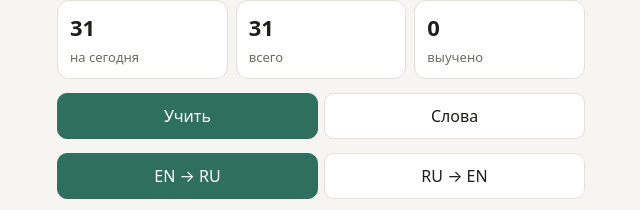
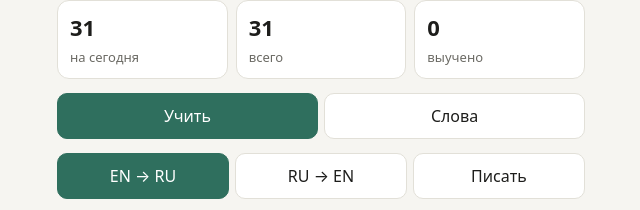
Before and after one commit to Gaaramweb/-, a plain HTML site: page index.html in a window 1280 px wide. Shown: the part 65-275 px from the top of the page, without its empty margins (319-959 px from the left). Drawn offline with Linux system fonts and the light colour scheme.

Commit message:
Update index.html

```diff
--- a/index.html
+++ b/index.html
@@ -75,7 +75,7 @@ level|уровень|What is your level?
 character|персонаж; характер|The game has a cool character.
 game|игра|I play games at night.
 customer|покупатель, клиент|The customer is happy.`;
-var cards=[],queue=[],cur=null,shown=false,dir="en",tab="study",exp="";
+var cards=[],queue=[],cur=null,shown=false,dir="en",tab="study",exp="",ok=false,typed="";
 function $(i){return document.getElementById(i)}
 function today(){return Math.floor(Date.now()/DAY)}
 function esc(s){return String(s||"").replace(/[&<>"]/g,function(c){return{"&":"&amp;","<":"&lt;",">":"&gt;",'"':"&quot;"}[c]})}
@@ -89,14 +89,14 @@ function build(all){var d=today();queue=cards.filter(function(c){return all||c.d
 function next(){cur=queue.shift()||null;shown=false;render()}
 function rate(r){var c=cur;if(r==="again"){c.box=0;c.due=today();queue.push(c)}else if(r==="hard"){c.box=Math.max(1,c.box);c.due=today()+1}else{c.box=Math.min(5,c.box+1);c.due=today()+IV[c.box]}save();next()}
 function studyHTML(){
- var h='<div class="seg"><button data-act="dir" data-v="en" class="'+(dir==="en"?"on":"")+'">EN → RU</button><button data-act="dir" data-v="ru" class="'+(dir==="ru"?"on":"")+'">RU → EN</button></div>';
+ var h='<div class="seg"><button data-act="dir" data-v="en" class="'+(dir==="en"?"on":"")+'">EN → RU</button><button data-act="dir" data-v="ru" class="'+(dir==="ru"?"on":"")+'">RU → EN</button><button data-act="dir" data-v="type" class="'+(dir==="type"?"on":"")+'">Писать</button></div>';
  if(!cur)return h+'<div class="card"><div class="big">На сегодня всё 🎉</div><p class="mute">Приходи завтра. Каждый день хотя бы 10 минут.</p><button class="btn ghost" data-act="all">Повторить все карточки</button></div>';
- var q=dir==="en"?cur.en:cur.ru,a=dir==="en"?cur.ru:cur.en;
+ var q=dir==="en"?cur.en:cur.ru,a=dir==="en"?cur.ru:cur.en;var ty=dir==="type";if(ty)a=cur.en;
  h+='<div class="card"><div class="big">'+esc(q)+'</div>';
  if(dir==="en"||shown)h+='<button class="icon" data-act="say" aria-label="Слушать">🔊</button>';
- if(!shown)h+='<button class="btn" data-act="show">Показать ответ</button>';
- else{h+='<div class="ans">'+esc(a)+'</div>';if(cur.ex)h+='<div class="ex">'+esc(cur.ex)+'</div>';
-  h+='<div class="rate"><button class="btn bad" data-act="rate" data-v="again">Не знаю</button><button class="btn mid" data-act="rate" data-v="hard">Трудно</button><button class="btn" data-act="rate" data-v="good">Знаю</button></div>'}
+ if(!shown)h+=ty?'<input id="ty" placeholder="Напиши по-английски" autocapitalize="off" autocomplete="off" spellcheck="false" style="margin-top:8px;text-align:center"><button class="btn" data-act="check">Проверить</button>':'<button class="btn" data-act="show">Показать ответ</button>';
+ else{if(ty)h+='<div class="mute">'+(ok?'✅ Верно':'❌ Ты написал: '+esc(typed))+'</div>';h+='<div class="ans">'+esc(a)+'</div>';if(cur.ex)h+='<div class="ex">'+esc(cur.ex)+'</div>';
+  if(ty&&!ok)h+='<div class="rate"><button class="btn bad" data-act="rate" data-v="again">Дальше</button></div>';else h+='<div class="rate"><button class="btn bad" data-act="rate" data-v="again">Не знаю</button><button class="btn mid" data-act="rate" data-v="hard">Трудно</button><button class="btn" data-act="rate" data-v="good">Знаю</button></div>'}
  return h+'<div class="mute small">Осталось в очереди: '+queue.length+'</div></div>'}
 function wordsHTML(){
  var h='<h2>Новое слово</h2><input id="en" placeholder="English"><input id="ru" placeholder="Перевод"><input id="ex" placeholder="Пример (можно пусто)"><button class="btn" data-act="add">Добавить</button>';
@@ -109,11 +109,12 @@ function render(){
  var d=today(),due=cards.filter(function(c){return c.due<=d}).length,L=cards.filter(function(c){return c.box>=4}).length;
  var h='<h1>Мои карточки</h1><div class="stats"><div class="stat"><b>'+due+'</b><span>на сегодня</span></div><div class="stat"><b>'+cards.length+'</b><span>всего</span></div><div class="stat"><b>'+L+'</b><span>выучено</span></div></div>';
  h+='<div class="tabs"><button data-act="tab" data-v="study" class="'+(tab==="study"?"on":"")+'">Учить</button><button data-act="tab" data-v="words" class="'+(tab==="words"?"on":"")+'">Слова</button></div>';
- $("app").innerHTML=h+(tab==="study"?studyHTML():wordsHTML())}
+ $("app").innerHTML=h+(tab==="study"?studyHTML():wordsHTML());var t=$("ty");if(t)t.focus()}
 document.addEventListener("click",function(e){var b=e.target.closest("[data-act]");if(!b)return;var a=b.dataset.act,v=b.dataset.v;
  if(a==="tab"){tab=v;if(v==="study")build(false);else render()}
  else if(a==="dir"){dir=v;shown=false;render()}
  else if(a==="show"){shown=true;render()}
+ else if(a==="check"){typed=$("ty").value.trim();ok=typed.toLowerCase()===cur.en.toLowerCase();shown=true;render()}
  else if(a==="say"){say(cur.en)}
  else if(a==="rate"){rate(v)}
  else if(a==="all"){build(true)}
@@ -122,6 +123,7 @@ document.addEventListener("click",function(e){var b=e.target.closest("[data-act]
  else if(a==="exp"){exp=cards.map(function(c){return c.en+" | "+c.ru+(c.ex?" | "+c.ex:"")}).join("\n");render()}
  else if(a==="del"){cards=cards.filter(function(c){return String(c.id)!==v});save();render()}
 });
+document.addEventListener("keydown",function(e){if(e.key==="Enter"&&e.target.id==="ty"){e.preventDefault();var b=document.querySelector('[data-act="check"]');if(b)b.click()}});
 load();build(false);
 </script>
 </body>
```
